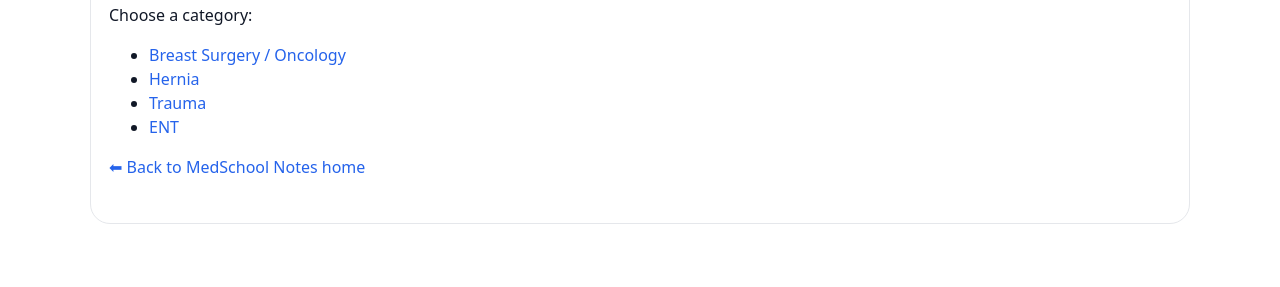
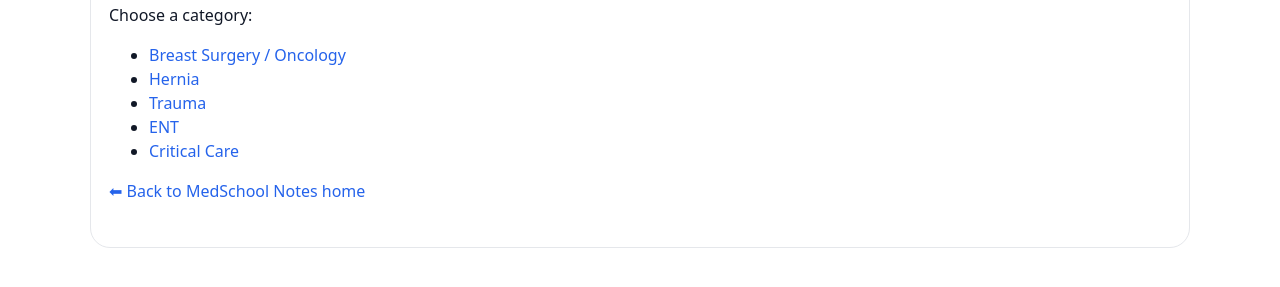
Before and after one commit to ivaldez89/medschool-notes, a plain HTML site: page surgery/index.html in a window 1280 px wide. Shown: the part 133-420 px from the top of the page. Drawn offline with Linux system fonts and the light colour scheme.

Commit message:
Update index.html

```diff
--- a/surgery/index.html
+++ b/surgery/index.html
@@ -15,6 +15,7 @@
       <li><a href="hernia/">Hernia</a></li>
       <li><a href="trauma/">Trauma</a></li>
       <li><a href="ent/">ENT</a></li>
+      <li><a href="critical-care/">Critical Care</a></li>
     </ul>
     <p><a href="../">⬅︎ Back to MedSchool Notes home</a></p>
   </div>
```
